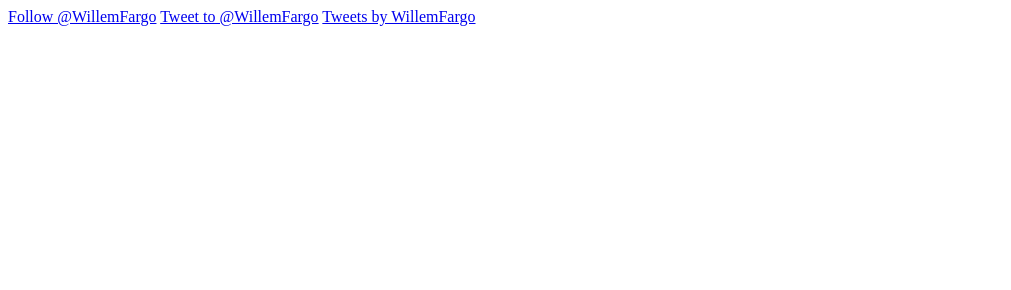
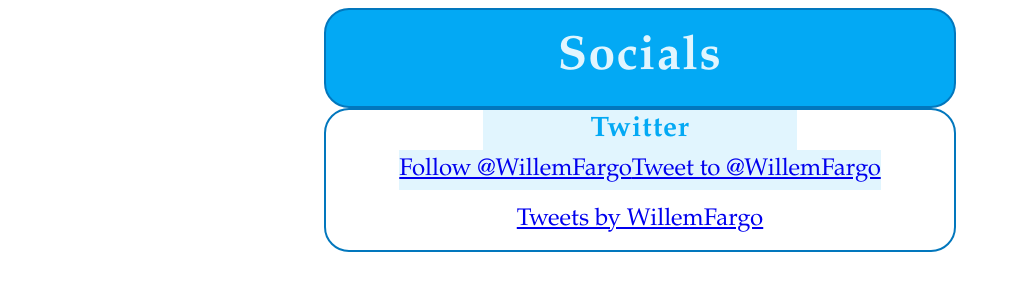
Before and after one commit to willf79/willf79.github.io, a plain HTML site: page socials.html in a window 1280 px wide. Shown: the whole page, without its empty margins (0-1011 px from the left). Drawn offline with Linux system fonts and the light colour scheme.

Commit message:
format socials

```diff
--- a/socials.html
+++ b/socials.html
@@ -5,12 +5,26 @@
   <meta name="viewport" content="width=device-width, initial-scale=1" />
 
   <title>Socials</title>
+<link rel="stylesheet" type="text/css" href="styles/site2.css" media="all"/>
 </head>
 
 <body>
-  <a href="https://twitter.com/WillemFargo?ref_src=twsrc%5Etfw" class="twitter-follow-button" data-show-count="false">Follow @WillemFargo</a><script async src="https://platform.twitter.com/widgets.js" charset="utf-8"></script>
-  <a href="https://twitter.com/intent/tweet?screen_name=WillemFargo&ref_src=twsrc%5Etfw" class="twitter-mention-button" data-show-count="false">Tweet to @WillemFargo</a><script async src="https://platform.twitter.com/widgets.js" charset="utf-8"></script>
-  <a class="twitter-timeline" href="https://twitter.com/WillemFargo?ref_src=twsrc%5Etfw">Tweets by WillemFargo</a> <script async src="https://platform.twitter.com/widgets.js" charset="utf-8"></script>
-
+  <div class = "page-wrapper">
+    <div class = "header">
+      <h1>Socials</h1>
+    </div>
+    <div class = "twitter-wrapper">
+      <div class="twitter-heading">
+        <h3>Twitter</h3>
+      </div>
+      <div class = "twitter-follow-tweet">
+        <a href="https://twitter.com/WillemFargo?ref_src=twsrc%5Etfw" class="twitter-follow-button" data-show-count="false">Follow @WillemFargo</a><script async src="https://platform.twitter.com/widgets.js" charset="utf-8"></script>
+        <a href="https://twitter.com/intent/tweet?screen_name=WillemFargo&ref_src=twsrc%5Etfw" class="twitter-mention-button" data-show-count="false">Tweet to @WillemFargo</a><script async src="https://platform.twitter.com/widgets.js" charset="utf-8"></script>
+      </div>
+      <div class = "twitter-feed">
+        <a class="twitter-timeline" data-height="400" href="https://twitter.com/WillemFargo?ref_src=twsrc%5Etfw">Tweets by WillemFargo</a> <script async src="https://platform.twitter.com/widgets.js" charset="utf-8"></script>
+      <div class = "twitter-feed">
+    </div>
+  </div>
 </body>
 </html>
--- a/styles/site2.css
+++ b/styles/site2.css
@@ -1,7 +1,7 @@
 body {
   background-color: rgba(#e6e5b4, 0.37);
   color: #4f4f4f;
-  font-family: sans-serif;
+  font-family: Garamond, sans-serif;
   line-height: 2.5;
   text-align:center;
   font-size: x-large;
@@ -19,35 +19,35 @@ img {
 }
 
 h1 {
-  font-family: fantasy;
-  font-weight: bolder;
-  letter-spacing: 0.2em;
+  color: #E1F5FE;
+  font-family: Garamond, sans-serif;
+  letter-spacing: 0.03em;
   word-spacing: 0.1em;
 }
 
 h2 {
-  font-family: serif;
+  font-family: Garamond, sans-serif;
   font-weight: bolder;
   letter-spacing: 0.15em;
   word-spacing: 0.15em;
 }
 
 h3 {
-  font-family: serif;
+  font-family: Garamond, sans-serif;
   font-weight: bolder;
-  letter-spacing: 0.15em;
+  letter-spacing: 0.03em;
   word-spacing: 0.15em;
 }
 
 h4 {
-  font-family: serif;
+  font-family: Garamond, sans-serif;
   font-weight: bolder;
   letter-spacing: 0.15em;
   word-spacing: 0.15em;
 }
 
 h5 {
-  font-family: serif;
+  font-family: Garamond, sans-serif;
   font-size:small;
   font-style: italic;
 }
@@ -60,3 +60,60 @@ li a {
   color: #000000;
   font-style: italic;
 }
+
+div {
+  box-sizing: border-box;
+}
+.page-wrapper {
+  display: flex;
+  flex-direction: column;
+  flex-wrap: nowrap;
+  align-items: center;
+  justify-content: space-evenly;
+}
+
+.header {
+  display: flex;
+  align-items: center;
+  justify-content: center;
+  width: 50%;
+  height: 100px;
+  background-color: #03A9F4;
+  border-radius: 25px;
+  border: 2px solid #0277BD;
+}
+
+.twitter-wrapper {
+  display: flex;
+  flex-direction: column;
+  flex-wrap: nowrap;
+  align-items: center;
+  width: 50%;
+  border-radius: 25px;
+  border: 2px solid #0277BD;
+}
+
+.twitter-timeline {
+  width: 20px;
+  height: 1px;
+}
+
+.twitter-heading {
+  display: flex;
+  align-items: center;
+  justify-content: center;
+  color: #03A9F4;
+  width: 50%;
+  height: 40px;
+  background-color: #E1F5FE;
+  font-family: sans-serif;
+  letter-spacing: 0.03em;
+}
+
+.twitter-follow-tweet {
+  display: flex;
+  align-items: center;
+  justify-content: center;
+  background-color: #E1F5FE;
+  height: 40px;
+}
```
